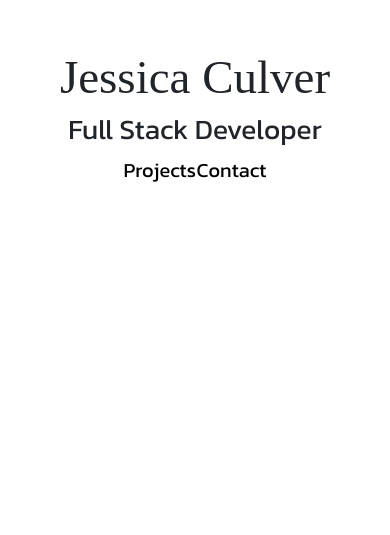
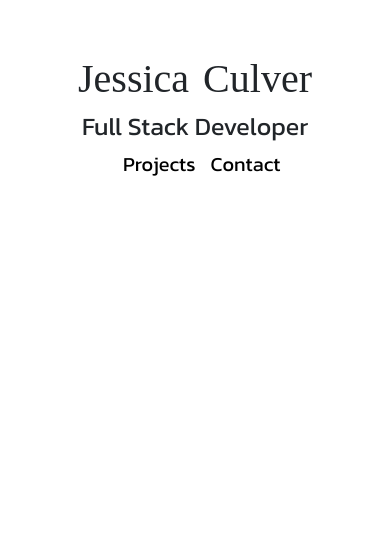
Before and after one commit to jculver1/jculver1.github.io, an Angular app: page / in a window 390 px wide. Shown: the part 309-844 px from the top of the page. Built offline with nearby package versions, Linux system fonts and the light colour scheme; a web font is replaced by a local one.

Commit message:
added mobile friendly styling, fixed media queries

```diff
--- a/src/app/app.component.html
+++ b/src/app/app.component.html
@@ -5,7 +5,8 @@
       </div>
       <div class='col right-half mb-5 pb-5'>
             <div class='row d-flex justify-content-center'>
-                <h1 class='align-self-center'>Jessica Culver</h1>
+                <h1 class='align-self-center'>Jessica</h1>
+                <h1 class='align-self-center'>Culver</h1>
             </div>
             <div class='row d-flex justify-content-center'>
                 <h4>Full Stack Developer</h4>
@@ -23,7 +24,6 @@
       </div>
   </div>
 
-  <!-- padding row above -->
     <div id='projects'>
       <app-projects></app-projects>
     </div>
--- a/src/app/app.component.scss
+++ b/src/app/app.component.scss
@@ -32,15 +32,27 @@
     justify-content: center;
     h1{
         font-family: 'Fascinate Inline', cursive;
-        font-size: 47px;
+        font-size: 40px;
+        margin-right: 7px;
+        margin-left: 7px;
     }
     h4{
         font-family: 'Kanit', sans-serif;
-        font-size: 28px;
+        font-size: 25px;
     }
     a{
         font-family: 'Kanit', sans-serif;
+        color: black;
+        font-size: 20px;
     }
+    a:hover{
+        color:  #218380;
+    }
+    .link1{
+        margin-right: 15px;
+    }
+
+
 }
 
 @media screen and (max-width:700px) {
@@ -62,12 +74,3 @@
     height: 100%;
     width: 40%;
 }
-
-a {
-    color: black;
-    font-size: 20px;
-  }
-
-a:hover{
-    color:  #218380;
-}
--- a/src/app/contact/contact.component.html
+++ b/src/app/contact/contact.component.html
@@ -14,6 +14,7 @@
         </a>
   </div>
   <div class='col right-half'>
-    <h1>Contact Me</h1>
+    <h1 class='align-self-center'>Contact</h1>
+    <h1 class='align-self-center'>Me</h1>
   </div>
 </div>
--- a/src/app/contact/contact.component.scss
+++ b/src/app/contact/contact.component.scss
@@ -1,15 +1,12 @@
 .contact_container{
     height: 850px;
 
+    .left-half{
 
-
-    .left-half{
-        background-color: #218380;
         display: flex;
         justify-content: space-evenly;
         align-items: center;
         flex-direction: column;
-
     }
 
     .right-half{
@@ -20,6 +17,8 @@
 
         h1{
             font-size: 80px;
+            margin-right: 10px;
+            margin-left: 10px;
         }
     }
 
@@ -27,9 +26,29 @@
         .right-half {
           display: none;
         }
+        .left-half{
+            background-color:  white;
+            i{
+                color: black;
+            }
+            i:hover{
+                color: #218380;
+            }
+        }
     }
 
-    i{
-        color: white;
+
+    @media screen and (min-width:699px) {
+
+       .left-half{
+        background-color: #218380;
+        i{
+            color: white;
+        }
+        i:hover{
+            color: black;
+        }
     }
+    }
+
 }
--- a/src/app/projects/projects.component.ts
+++ b/src/app/projects/projects.component.ts
@@ -21,7 +21,6 @@ export class ProjectsComponent implements OnInit {
     }else{
       this.counter = 0
     }
-    console.log(this.counter)
   }
 
   backSlide(){
@@ -30,7 +29,6 @@ export class ProjectsComponent implements OnInit {
     }else{
       this.counter = this.projects.length -  1
     }
-    console.log(this.counter)
   }
 
   constructor() { }
```
